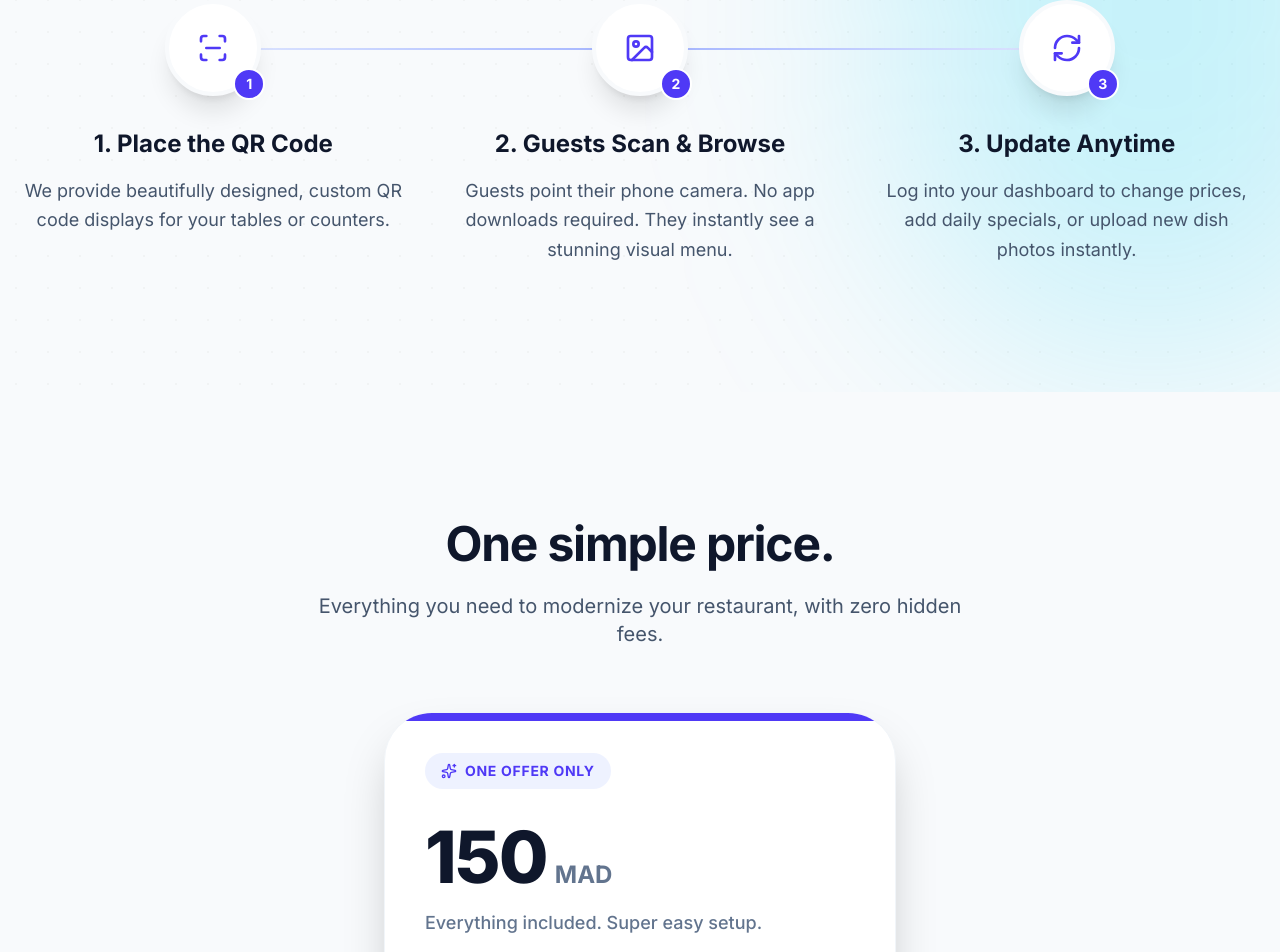
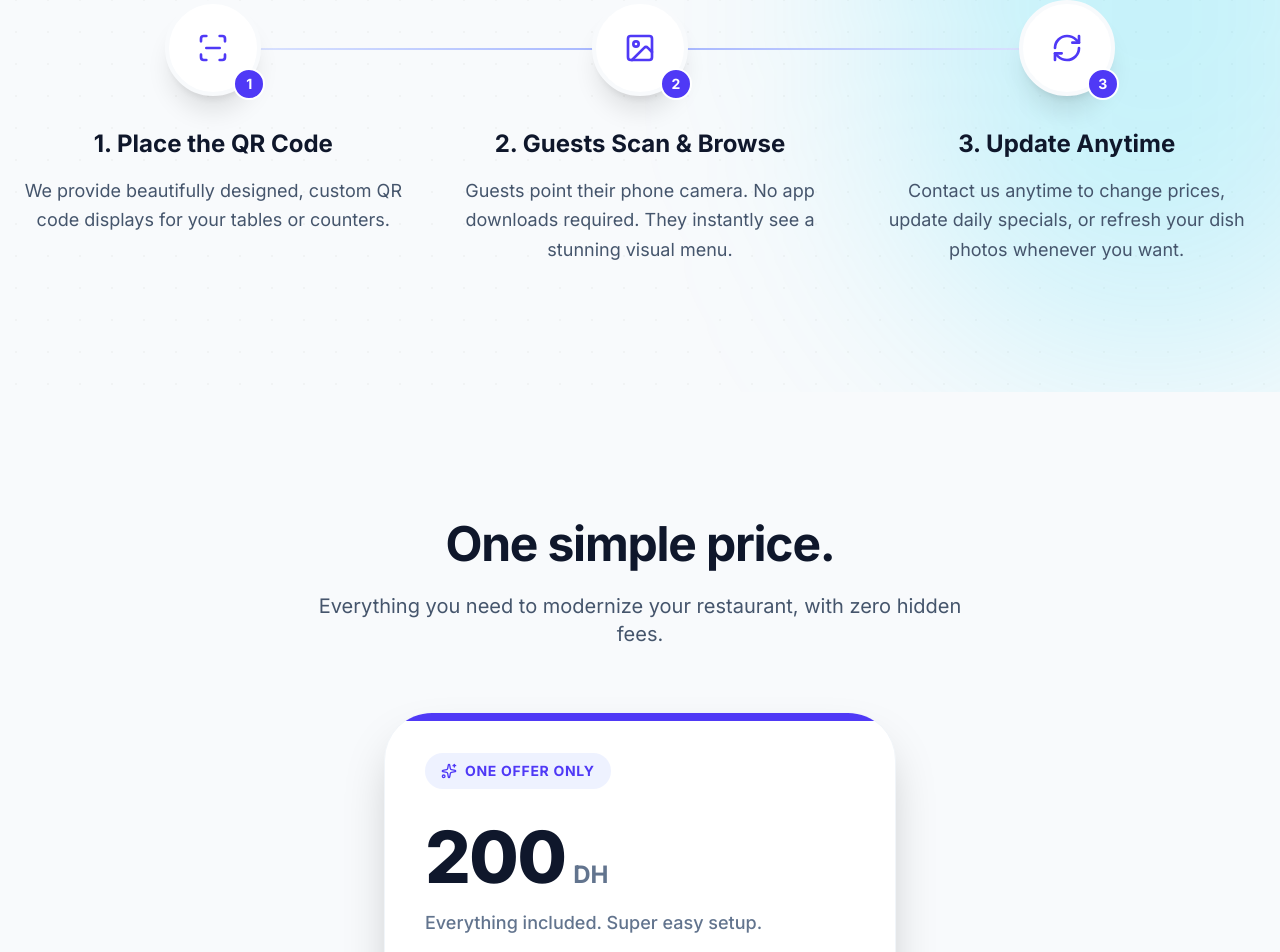
Before and after one commit to SUSKOLIZFAC/menumagic-app, a React (Vite) app: page / in a window 1280 px wide. Shown: the part 2736-3688 px from the top of the page. Built offline with nearby package versions, Linux system fonts and the light colour scheme; no server answers; a web font is replaced by a local one.

Commit message:
feat(landing): update menu management description
Update the step 3 description to reflect the transition from self-service dashboard updates to a managed support service.

```diff
--- a/src/pages/Landing.tsx
+++ b/src/pages/Landing.tsx
@@ -41,7 +41,7 @@ const translations = {
     step2Title: "2. Guests Scan & Browse",
     step2Desc: "Guests point their phone camera. No app downloads required. They instantly see a stunning visual menu.",
     step3Title: "3. Update Anytime",
-    step3Desc: "Log into your dashboard to change prices, add daily specials, or upload new dish photos instantly.",
+    step3Desc: "Contact us anytime to change prices, update daily specials, or refresh your dish photos whenever you want.",
     pricingTitle: "One simple price.",
     pricingDesc: "Everything you need to modernize your restaurant, with zero hidden fees.",
     oneOfferOnly: "One Offer Only",
@@ -118,7 +118,7 @@ const translations = {
     step2Title: "2. Les clients scannent et parcourent",
     step2Desc: "Les clients pointent l'appareil photo de leur téléphone. Aucun téléchargement d'application requis. Ils voient instantanément un menu visuel époustouflant.",
     step3Title: "3. Mettez à jour à tout moment",
-    step3Desc: "Connectez-vous à votre tableau de bord pour modifier les prix, ajouter des plats du jour ou télécharger instantanément de nouvelles photos de plats.",
+    step3Desc: "Contactez-nous à tout moment pour modifier vos prix, mettre à jour vos plats du jour ou vos photos de plats quand vous le souhaitez.",
     pricingTitle: "Un prix simple.",
     pricingDesc: "Tout ce dont vous avez besoin pour moderniser votre restaurant, sans frais cachés.",
     oneOfferOnly: "Une seule offre",
@@ -659,8 +659,8 @@ export default function Landing() {
               </div>
 
               <div className="mb-4 flex items-baseline gap-2">
-                <span className="text-7xl font-black text-slate-900 tracking-tight">150</span>
-                <span className="text-2xl font-bold text-slate-500">MAD</span>
+                <span className="text-7xl font-black text-slate-900 tracking-tight">200</span>
+                <span className="text-2xl font-bold text-slate-500">DH</span>
               </div>
               <p className="text-slate-500 font-medium mb-8 text-lg pb-8 border-b border-slate-100">{t.everythingIncluded}</p>
 
```
